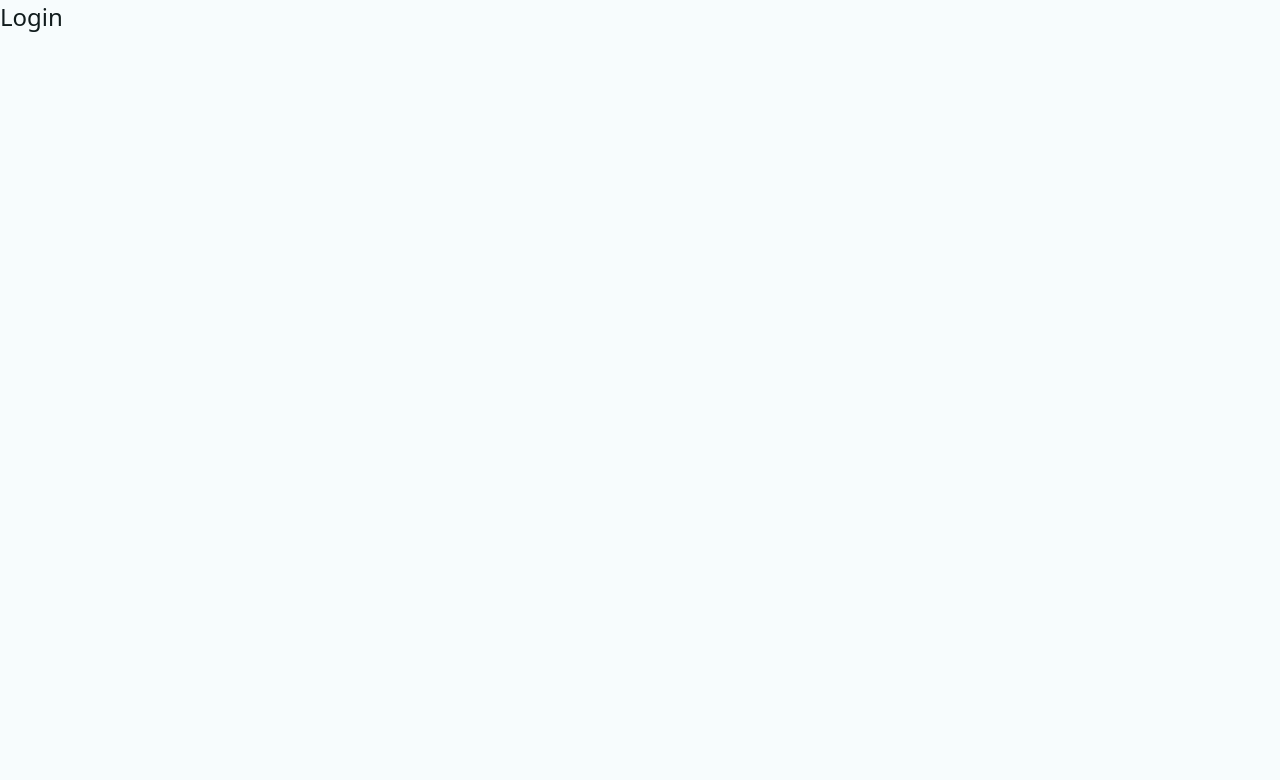
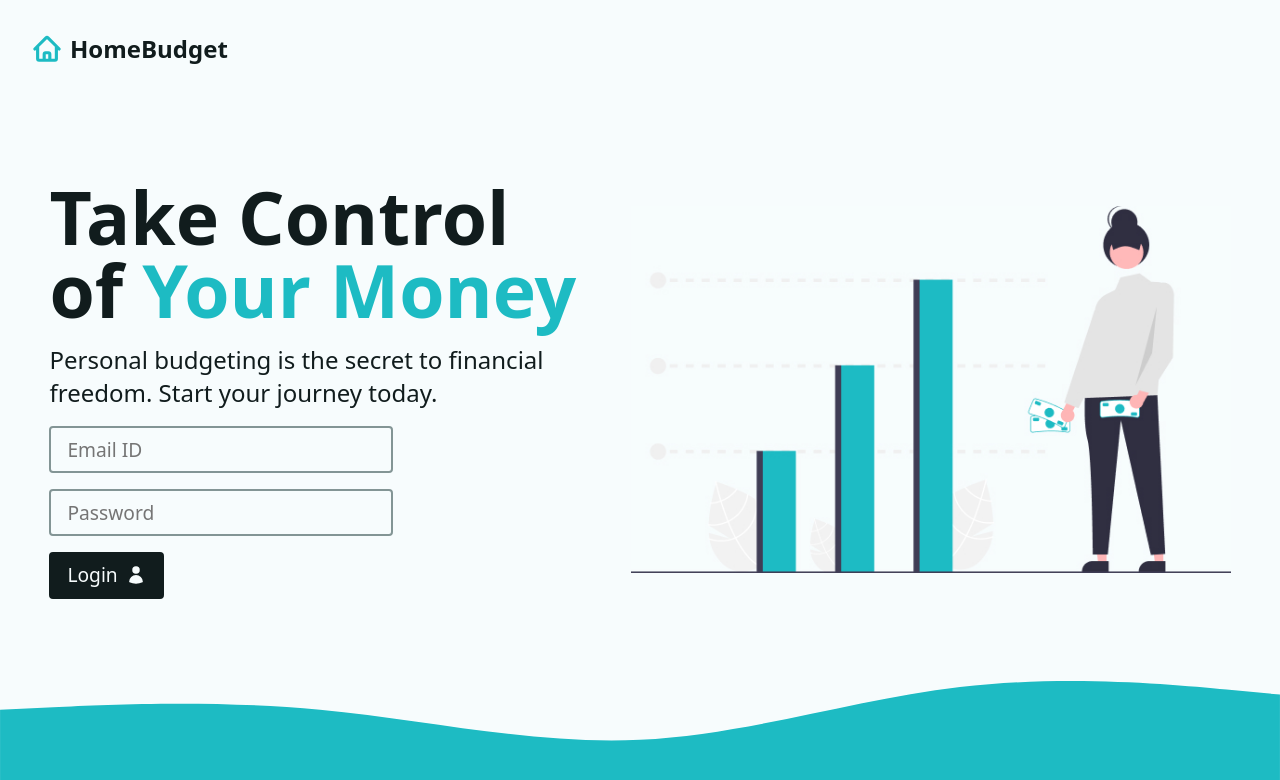
Before and after one commit to Miniproject-Semester-6/frontend, a React (Create React App) app: page /login in a window 1280 px wide. Shown: the top 780 px of the page. Built offline with nearby package versions, Linux system fonts and the light colour scheme.

Commit message:
Add new components and layouts

```diff
--- /dev/null
+++ b/src/components/createOrganization/Form.jsx
@@ -0,0 +1,30 @@
+import React from "react";
+import { UserPlusIcon } from "@heroicons/react/24/solid";
+
+import illustration from "assets/illustration.jpg";
+
+function Form() {
+  return (
+    <div className="intro">
+      <div>
+        <h1>
+          Take Control of <span className="accent">Your Money</span>
+        </h1>
+        <p>
+          Personal budgeting is the secret to financial freedom. Start your
+          journey today.
+        </p>
+        <form>
+          <input type="text" required placeholder="Organization Name" />
+          <button type="submit" className="btn btn--dark">
+            <span>Create Organization</span>
+            <UserPlusIcon width={20} />
+          </button>
+        </form>
+      </div>
+      <img src={illustration} alt="Person with money" width={600} />
+    </div>
+  );
+}
+
+export default Form;
--- /dev/null
+++ b/src/components/login/Form.jsx
@@ -0,0 +1,31 @@
+import React from "react";
+import { UserIcon } from "@heroicons/react/24/solid";
+
+import illustration from "assets/illustration.jpg";
+
+function Form() {
+  return (
+    <div className="intro">
+      <div>
+        <h1>
+          Take Control of <span className="accent">Your Money</span>
+        </h1>
+        <p>
+          Personal budgeting is the secret to financial freedom. Start your
+          journey today.
+        </p>
+        <form>
+          <input type="text" required placeholder="Email ID" />
+          <input type="password" placeholder="Password" />
+          <button type="submit" className="btn btn--dark">
+            <span>Login</span>
+            <UserIcon width={20} />
+          </button>
+        </form>
+      </div>
+      <img src={illustration} alt="Person with money" width={600} />
+    </div>
+  );
+}
+
+export default Form;
--- /dev/null
+++ b/src/layouts/Layout.jsx
@@ -0,0 +1,14 @@
+import { Outlet } from "react-router-dom";
+
+import Navigation from "layouts/navigation/Navigation";
+
+function Layout() {
+  return (
+    <div className="layout">
+      <Navigation />
+      <Outlet />
+    </div>
+  );
+}
+
+export default Layout;
--- /dev/null
+++ b/src/layouts/navigation/Navigation.jsx
@@ -0,0 +1,17 @@
+import React from "react";
+import { NavLink } from "react-router-dom";
+
+import logomark from "assets/logomark.svg";
+
+function Navigation() {
+  return (
+    <nav>
+      <NavLink to="/home" aria-label="Go to home">
+        <img src={logomark} alt="" height={30} />
+        <span>HomeBudget</span>
+      </NavLink>
+    </nav>
+  );
+}
+
+export default Navigation;
--- /dev/null
+++ b/src/pages/auth/createOrganization/CreateOrganization.jsx
@@ -0,0 +1,13 @@
+import wave from "assets/wave.svg";
+import Form from "components/createOrganization/Form";
+
+function CreateOrganization() {
+  return (
+    <>
+      <Form />
+      <img src={wave} alt="" />
+    </>
+  );
+}
+
+export default CreateOrganization;
--- a/src/pages/auth/login/Login.jsx
+++ b/src/pages/auth/login/Login.jsx
@@ -1,7 +1,13 @@
-import React from "react";
+import wave from "assets/wave.svg";
+import Form from "components/login/Form";
 
 function Login() {
-  return <div>Login</div>;
+  return (
+    <>
+      <Form />
+      <img src={wave} alt="" />
+    </>
+  );
 }
 
 export default Login;
--- a/src/pages/notFound/NotFound404.jsx
+++ b/src/pages/notFound/NotFound404.jsx
@@ -1,7 +1,5 @@
-import { useNavigate, Link } from "react-router-dom";
-
-// library
-import { ArrowUturnLeftIcon, HomeIcon } from "@heroicons/react/24/solid";
+import { useNavigate } from "react-router-dom";
+import { ArrowUturnLeftIcon } from "@heroicons/react/24/solid";
 
 function NotFound404() {
   const navigate = useNavigate();
--- a/src/routes/constants.js
+++ b/src/routes/constants.js
@@ -2,6 +2,7 @@ import { Navigate } from "react-router-dom";
 
 import Login from "pages/auth/login/Login";
 import Home from "pages/home/Home";
+import CreateOrganization from "pages/auth/createOrganization/CreateOrganization";
 
 export const authRoutes = [
   {
@@ -18,6 +19,11 @@ export const authRoutes = [
 
 export const protectedRoutes = [
   {
+    path: "/create-organization",
+    component: <CreateOrganization />,
+    title: "Create Organization",
+  },
+  {
     path: "/home",
     component: <Home />,
     title: "Home",
--- a/src/routes/routes.js
+++ b/src/routes/routes.js
@@ -3,10 +3,12 @@ import { Route, Routes } from "react-router-dom";
 import ProtectedRoutes from "routes/ProtectedRoutes";
 import { authRoutes, protectedRoutes } from "routes/constants";
 import NotFound404 from "pages/notFound/NotFound404";
+import Layout from "layouts/Layout";
 
 const Router = () => {
   return (
     <Routes>
+      <Route element={<Layout />}>
         {authRoutes.map((route) => (
           <Route
             key={route.title}
@@ -15,7 +17,6 @@ const Router = () => {
             title={route.title}
           />
         ))}
-
         <Route element={<ProtectedRoutes />}>
           {protectedRoutes.map((route) => (
             <Route
@@ -26,8 +27,8 @@ const Router = () => {
             />
           ))}
         </Route>
-
         <Route path="*" element={<NotFound404 />} />
+      </Route>
     </Routes>
   );
 };
```
Lines whose indentation alone changed are shown as unchanged.
